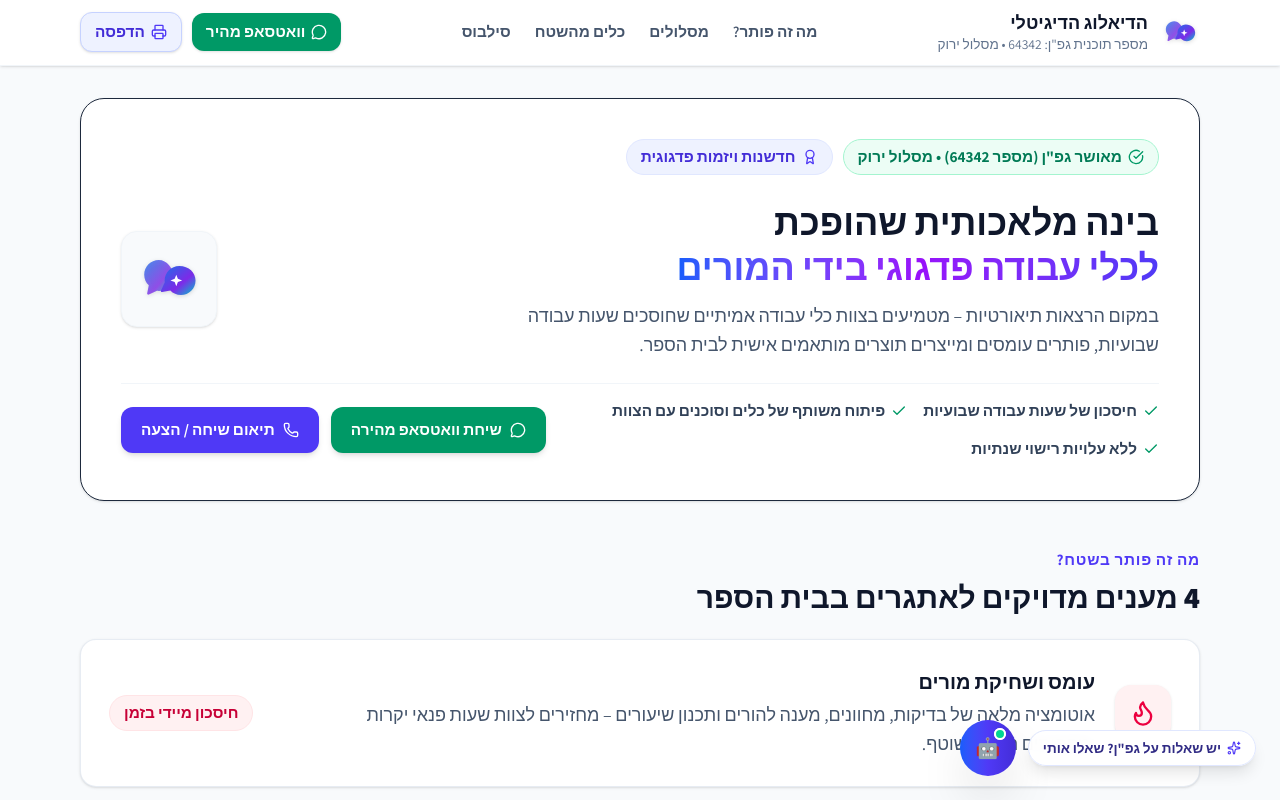
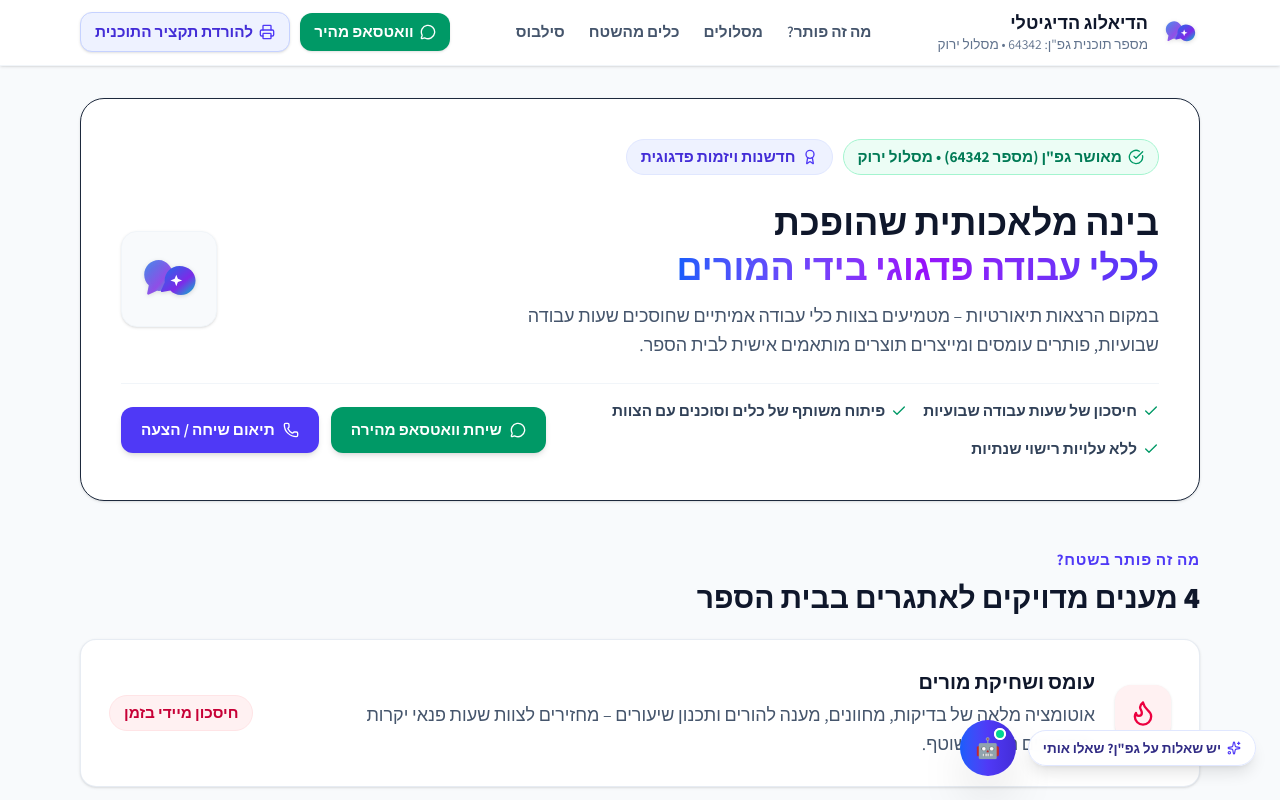
Before and after one commit to ofer-blip/ddialog-landing, a React (Vite) app: page / in a window 1280 px wide. Shown: the top 800 px of the page. Built offline with nearby package versions, Linux system fonts and the light colour scheme.

Commit message:
copy: update PDF download button text to להורדת תקציר התוכנית

```diff
--- a/src/App.tsx
+++ b/src/App.tsx
@@ -562,10 +562,11 @@ const handleFormSubmit = async (e: React.FormEvent) => {
               download="ddialog-gefen-64342.pdf"
               className="px-3.5 py-2 rounded-xl text-xs sm:text-sm font-bold bg-indigo-50 hover:bg-indigo-100 text-indigo-700 border border-indigo-200 shadow-sm transition flex items-center gap-1.5 cursor-pointer active:scale-95"
               id="btn_print"
-              title="הורדת ברושור התוכנית"
+              title="להורדת תקציר התוכנית"
             >
               <Printer className="w-4 h-4 text-indigo-600" />
-              <span>הדפסה</span>
+              <span className="hidden sm:inline">להורדת תקציר התוכנית</span>
+              <span className="sm:hidden">תקציר התוכנית</span>
             </a>
           </div>
         </div>
```
